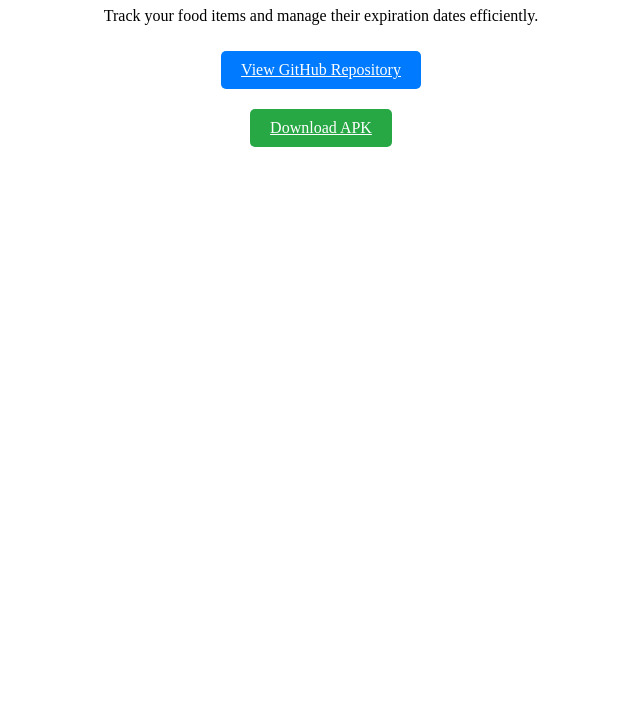
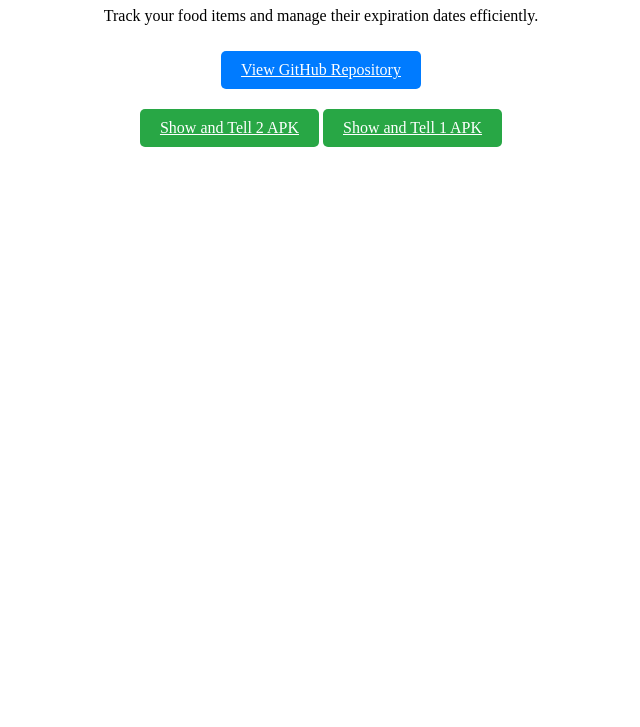
Before and after one commit to EggMcLegg/KeepFresh, a plain HTML site: page index.html in a window 1280 px wide. Shown: the part 73-800 px from the top of the page, without its empty margins (319-959 px from the left). Drawn offline with Linux system fonts and the light colour scheme.

Commit message:
Update index.html with Show and Tell 2 APK

```diff
--- a/index.html
+++ b/index.html
@@ -33,7 +33,8 @@
         <p>Track your food items and manage their expiration dates efficiently.</p>
 
         <a href="https://github.com/EggMcLegg/KeepFresh" target="_blank">View GitHub Repository</a><br>
-        <a href="https://github.com/EggMcLegg/KeepFresh/releases/download/show_and_tell_1/keepfresh_show_and_tell_1.apk" target="_blank" class="apk-link">Download APK</a>
+        <a href="https://github.com/EggMcLegg/KeepFresh/releases/download/show_and_tell_2/keepfresh_show_and_tell_2.apk" target="_blank" class="apk-link">Show and Tell 2 APK</a>
+        <a href="https://github.com/EggMcLegg/KeepFresh/releases/download/show_and_tell_1/keepfresh_show_and_tell_1.apk" target="_blank" class="apk-link">Show and Tell 1 APK</a>
     </div>
 </body>
 </html>
```
